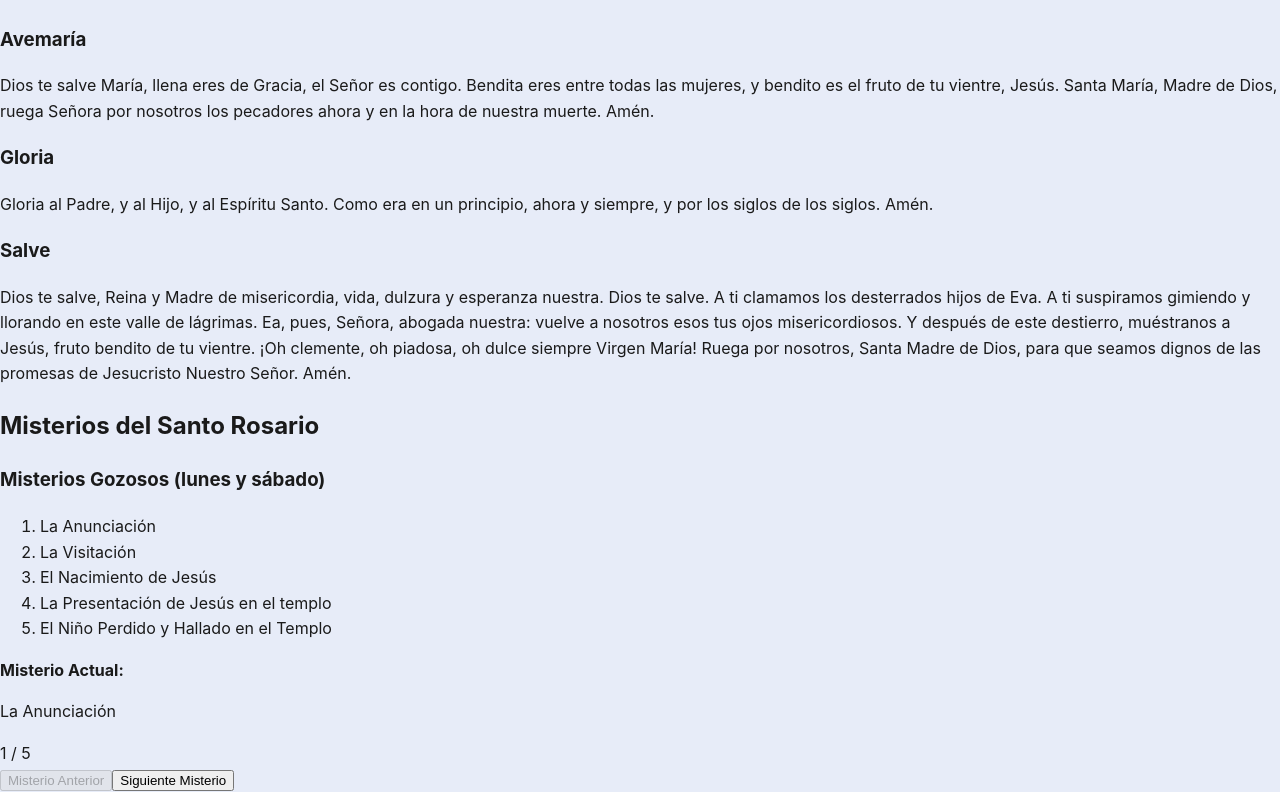
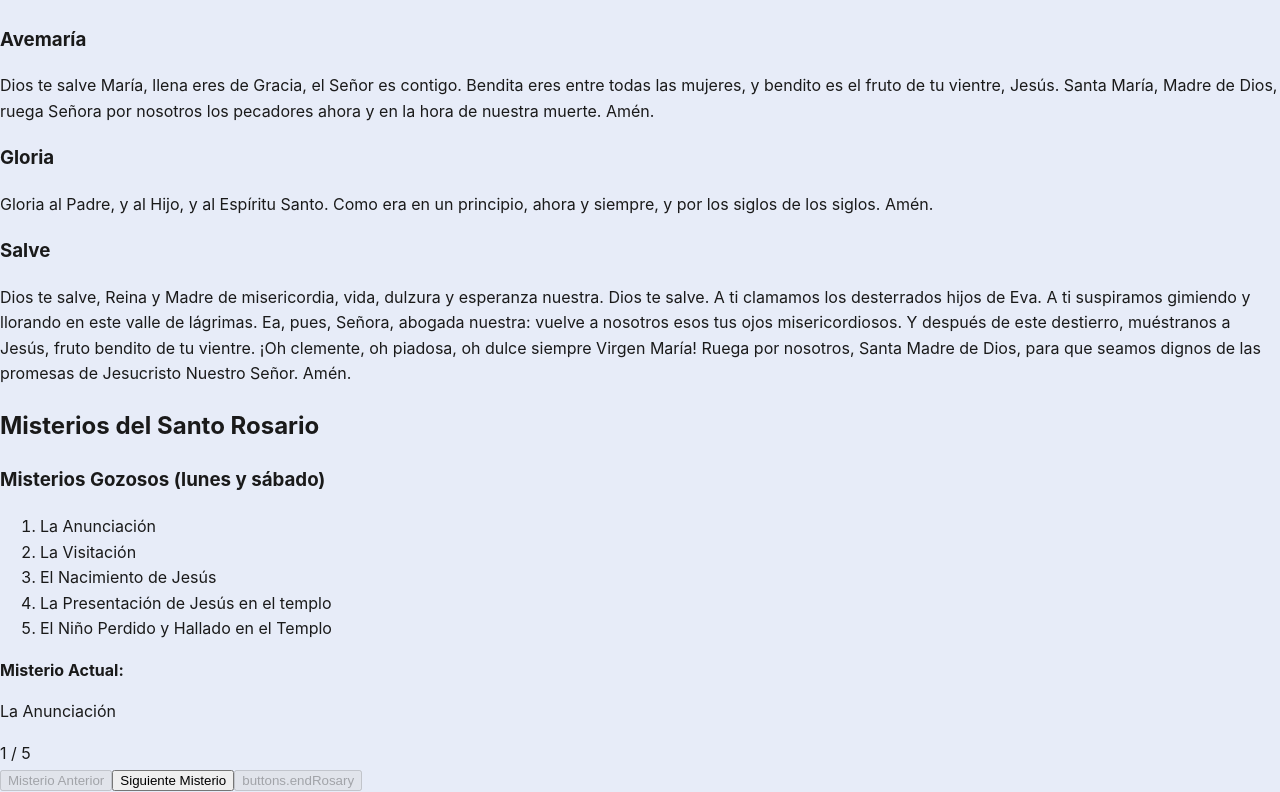
Before and after one commit to LuisDev912/Rosary-guide, a React (Vite) app: page / in a window 1280 px wide. Shown: the part 863-1655 px from the top of the page. Built offline with nearby package versions, Linux system fonts and the light colour scheme.

Commit message:
feat(UI): create an 'end Rosary' button when the user finishes praying

```diff
--- a/src/components/RosaryRunner.jsx
+++ b/src/components/RosaryRunner.jsx
@@ -1,6 +1,7 @@
 import { useMemo, useState } from "react";
 import CurrentMystery from "./CurrentMystery";
 import { useTranslation } from "react-i18next";
+import { useNavigate } from "react-router";
 
 /**
 * RosaryRunner.jsx
@@ -52,6 +53,11 @@ function RosaryRunner({ mysteries }) {
                     disabled={currentMysteryIndex === 4}>
                     {t("buttons.nextMystery")}
                 </button>
+
+                <button className="end-Rosary"
+                    disabled={currentMysteryIndex !== 4}>
+                    {t("buttons.endRosary")}
+                </button>
             </div>
         </section>
     );
--- a/src/main.jsx
+++ b/src/main.jsx
@@ -1,4 +1,3 @@
-import { StrictMode } from 'react'
 import { createRoot } from 'react-dom/client'
 import { BrowserRouter } from 'react-router'
 import App from './App.jsx'
--- a/src/pages/RosaryEnd.jsx
+++ b/src/pages/RosaryEnd.jsx
@@ -1,5 +1,3 @@
-import { useNavigate } from "react-router";
-
 /*
 * ./src/pages/RosaryEnd.jsx
 * This is a page where the user goes when he or she
@@ -11,10 +9,7 @@ import { useNavigate } from "react-router";
 * The user will be redirected here using React Router.
 */
 
-
 function RosaryEnd() {
-
     return <h1>Thanks for praying!</h1>
 }
-
 export default RosaryEnd;
```
